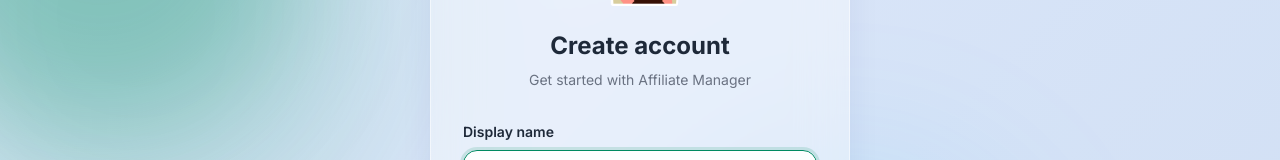
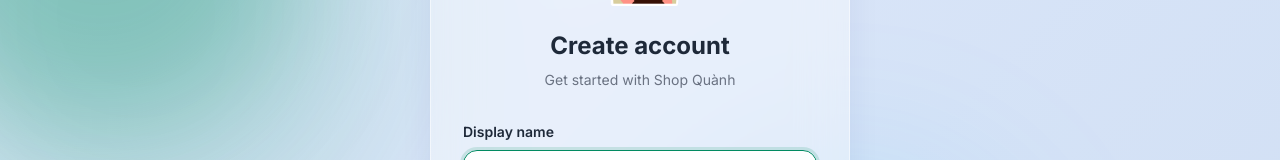
Before and after one commit to trinhquocthinh/affiliate-next, a Next.js app: page /register in a window 1280 px wide. Shown: the part 170-330 px from the top of the page. Built offline with nearby package versions, Linux system fonts and the light colour scheme.

Commit message:
fix: bug on home page

```diff
--- a/src/app/forgot-password/page.tsx
+++ b/src/app/forgot-password/page.tsx
@@ -88,7 +88,7 @@
             <div className="flex justify-center mb-6">
               <Image
                 src="/assets/logo.png"
-                alt="Affiliate Manager"
+                alt="Shop Quành"
                 width={80}
                 height={80}
                 className="object-contain"
--- a/src/app/layout.tsx
+++ b/src/app/layout.tsx
@@ -14,7 +14,7 @@
 });
 
 export const metadata: Metadata = {
-  title: "Affiliate Manager",
+  title: "Shop Quành",
   description: "Affiliate link request management system",
 };
 
--- a/src/app/login/page.tsx
+++ b/src/app/login/page.tsx
@@ -56,7 +56,7 @@
         <div className="flex justify-center mb-6">
           <Image
             src="/assets/logo.png"
-            alt="Affiliate Manager"
+            alt="Shop Quành"
             width={80}
             height={80}
             className="object-contain"
--- a/src/app/register/page.tsx
+++ b/src/app/register/page.tsx
@@ -74,7 +74,7 @@
         <div className="flex justify-center mb-6">
           <Image
             src="/assets/logo.png"
-            alt="Affiliate Manager"
+            alt="Shop Quành"
             width={80}
             height={80}
             className="object-contain"
@@ -83,7 +83,7 @@
 
         <div className="text-center mb-8">
           <h2 className="text-2xl font-bold text-gray-800 mb-2">Create account</h2>
-          <p className="text-gray-500 text-sm">Get started with Affiliate Manager</p>
+          <p className="text-gray-500 text-sm">Get started with Shop Quành</p>
         </div>
 
         <form onSubmit={handleSubmit} className="flex flex-col gap-5">
--- a/src/app/reset-password/page.tsx
+++ b/src/app/reset-password/page.tsx
@@ -108,7 +108,7 @@
       <div className="flex justify-center mb-6">
         <Image
           src="/assets/logo.png"
-          alt="Affiliate Manager"
+          alt="Shop Quành"
           width={80}
           height={80}
           className="object-contain"
--- a/src/components/layout/app-sidebar.tsx
+++ b/src/components/layout/app-sidebar.tsx
@@ -104,7 +104,7 @@
               <div className="flex h-8 w-8 shrink-0 items-center justify-center rounded-lg">
                 <Image
                   src="/assets/logo.png"
-                  alt="Affiliate Manager"
+                  alt="Shop Quành"
                   width={80}
                   height={80}
                   className="object-contain"
```
